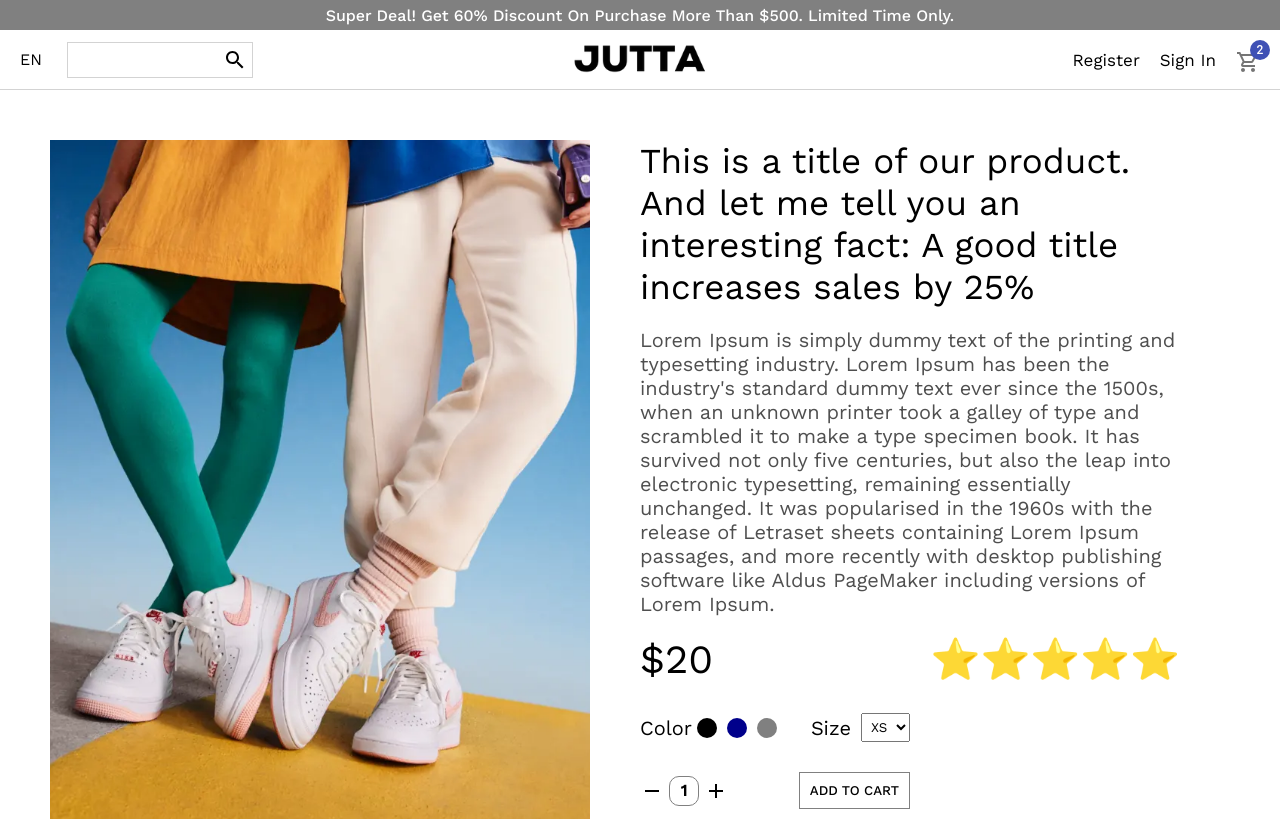
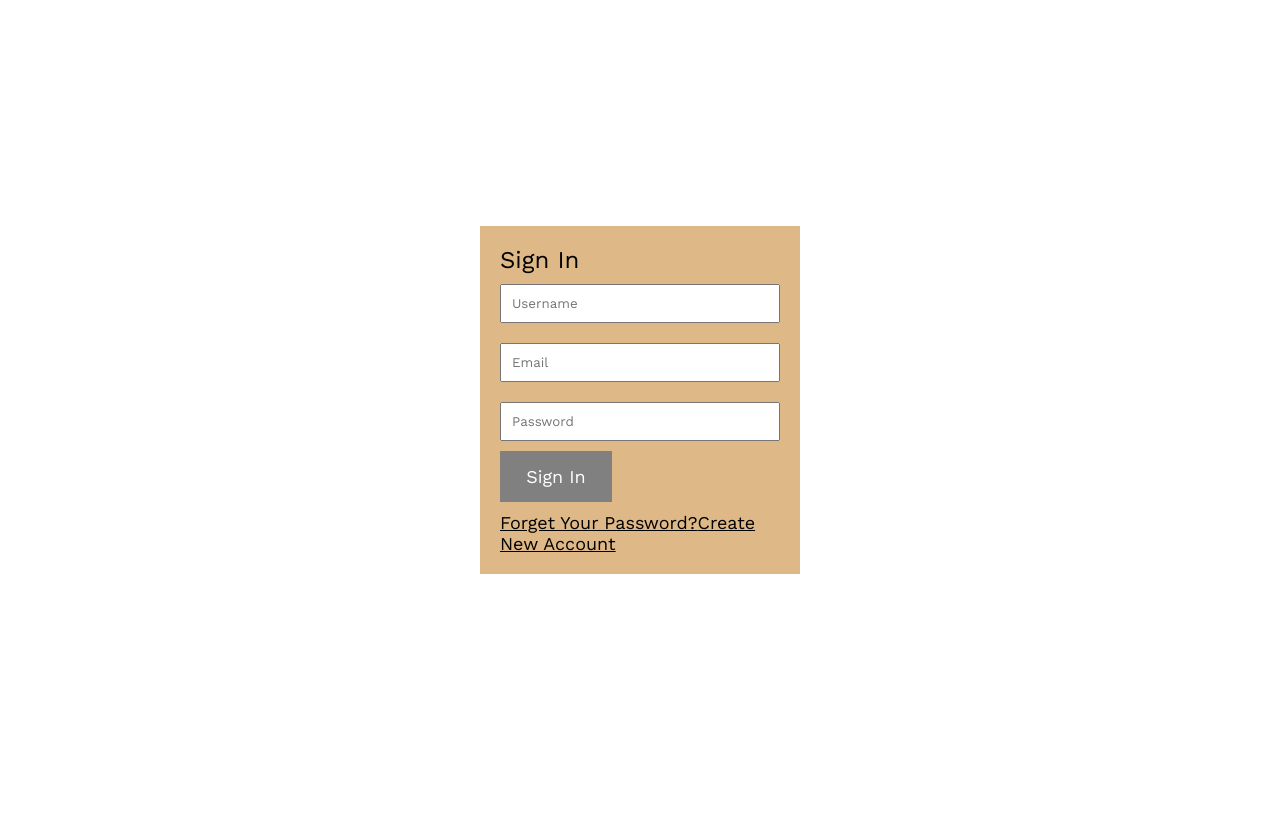
Before and after one commit to Surajpok/JUTTA, a React (Create React App) app: page / in a window 1280 px wide. Shown: the top 819 px of the page. Built offline with nearby package versions, Linux system fonts and the light colour scheme.

Commit message:
Login added

```diff
--- a/src/App.js
+++ b/src/App.js
@@ -1,9 +1,11 @@
 import "./App.css";
 import Home from "./pages/Home";
+import Login from "./pages/Login";
 import Product from "./pages/Product";
 import ProductList from "./pages/ProductList";
+import Register from "./pages/Register";
 const App = () => {
-  return <Product />;
+  return <Login />;
 };
 
 export default App;
--- a/src/pages/Login.js
+++ b/src/pages/Login.js
@@ -1,8 +1,68 @@
-import React from 'react'
+import styled from "styled-components";
 
+const Container = styled.div`
+  width: 100vw;
+  height: 100vh;
+  display: flex;
+  align-items: center;
+  justify-content: center;
+`;
+
+const Wrapper = styled.div`
+  width: 25%;
+  padding: 20px;
+  background-color: burlywood;
+`;
+
+const Title = styled.h1`
+  font-size: 24px;
+  font-weight: 300;
+`;
+
+const Form = styled.form`
+  display: flex;
+  flex-direction: column;
+`;
+
+const Input = styled.input`
+  flex: 1;
+  min-width: 40%;
+  margin: 10px 0;
+  padding: 10px;
+`;
+
+const Button = styled.button`
+width: 40%;
+border: none;
+padding: 15px 20px;
+background-color: gray;
+color:white;
+cursor: pointer;
+font-size: 18px;
+margin-bottom: 10px;
+`;
+
+const Link = styled.a`
+  margin: 5px 0;
+  font-size: 18px;
+  text-decoration: underline;
+  cursor: pointer;
+`;
 const Login = () => {
   return (
-    <div>Login</div>
+    <Container>
+      <Wrapper>
+        <Title>Sign In</Title>
+          <Form>
+            <Input placeholder = "Username" />
+            <Input placeholder = "Email" />
+            <Input placeholder = "Password" />
+            <Button>Sign In</Button>
+          </Form>
+          <Link>Forget Your Password?</Link>
+          <Link>Create New Account</Link>
+      </Wrapper>
+    </Container>
   )
 }
 
--- a/src/pages/Register.js
+++ b/src/pages/Register.js
@@ -1,8 +1,71 @@
-import React from 'react'
+import styled from "styled-components";
+
+const Container = styled.div`
+  width: 100vw;
+  height: 100vh;
+  display: flex;
+  align-items: center;
+  justify-content: center;
+`;
+
+const Wrapper = styled.div`
+  width: 40%;
+  padding: 20px;
+  background-color: white;
+`;
+
+const Title = styled.h1`
+  font-size: 24px;
+  font-weight: 300;
+`;
+
+const Form = styled.form`
+  display: flex;
+  flex-wrap: wrap;
+`;
+
+const Input = styled.input`
+  flex: 1;
+  min-width: 40%;
+  margin: 20px 10px 0 0;
+  padding: 10px;
+`;
+
+const Agreement = styled.span`
+  font-size: 15px;
+  margin: 20px 0;
+`;
+
+const Button = styled.button`
+width: 40%;
+border: none;
+padding: 15px 20px;
+background-color: gray;
+color:white;
+cursor: pointer;
+font-size: 18px;
+`;
+
 
 const Register = () => {
   return (
-    <div>Register</div>
+    <Container>
+      <Wrapper>
+        <Title>Lets Create An Account</Title>
+        <Form>
+          <Input placeholder = "First Name" />
+          <Input placeholder = "Last Name" />
+          <Input placeholder = "Username" />
+          <Input placeholder = "Email" />
+          <Input placeholder = "Password" />
+          <Input placeholder = "Conform Password" />
+          <Agreement>
+            By creating an account, I concent to be processing of an personal data in accordance with the <b>Privacy Policy</b>
+          </Agreement>
+          <Button>Sign Up</Button>
+        </Form>
+      </Wrapper>
+    </Container>
   )
 }
 
```
